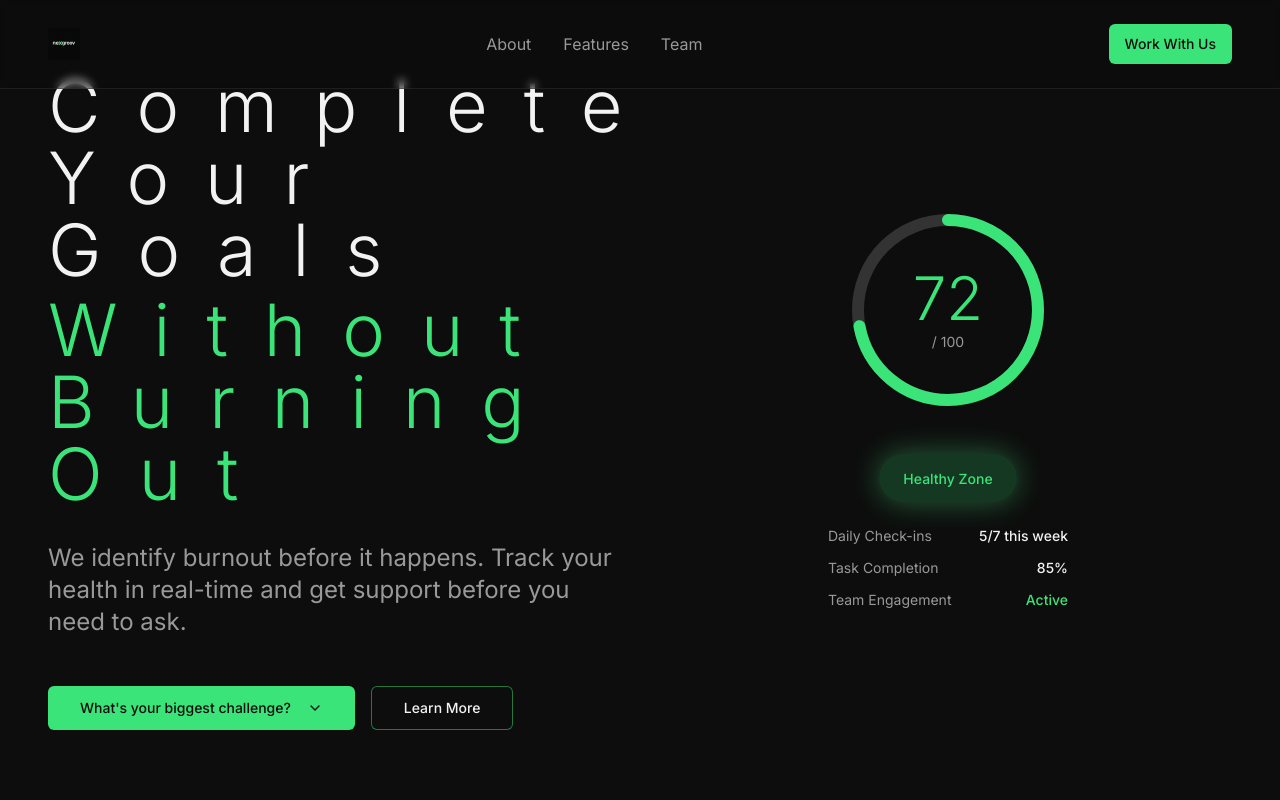
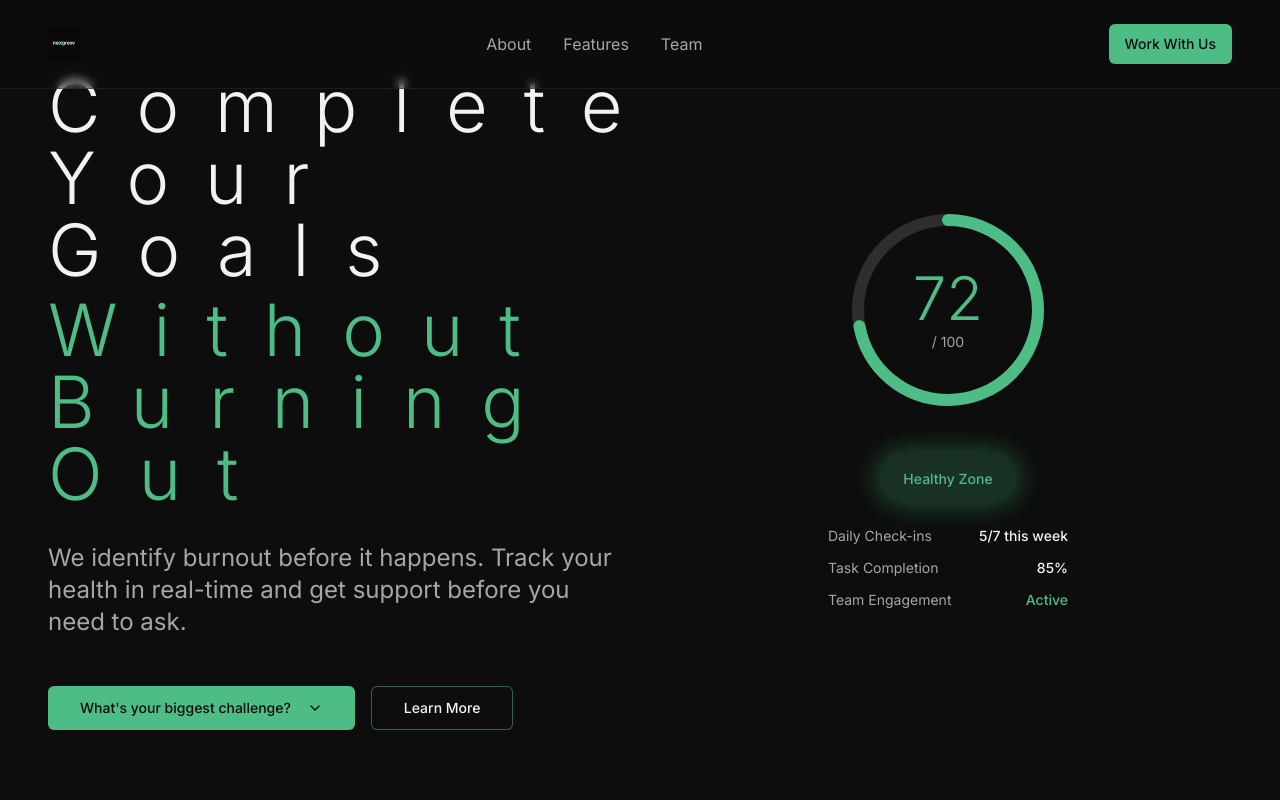
Before and after one commit to ricjard88/nexgroov-reimagined-39180, a React (Vite) app: page / in a window 1280 px wide. Shown: the top 800 px of the page. Built offline with nearby package versions, Linux system fonts and the light colour scheme; the HTML template or start-up script is replaced by a standard one.

Commit message:
Soften burnouts colors for warmth
- Update color palette to be less aggressive and more connected
- Soften primary green from 142 76% 56% to 150 45% 52%
- Adjust related foreground, accents, and desctructive/warning tones for cohesive look

```diff
--- a/src/index.css
+++ b/src/index.css
@@ -17,33 +17,33 @@ All colors MUST be HSL.
     --popover: 0 0% 8%;
     --popover-foreground: 0 0% 95%;
 
-    --primary: 142 76% 56%;
+    --primary: 150 45% 52%;
     --primary-foreground: 0 0% 5%;
 
     --secondary: 0 0% 15%;
     --secondary-foreground: 0 0% 95%;
 
     --muted: 0 0% 15%;
-    --muted-foreground: 0 0% 60%;
+    --muted-foreground: 0 0% 65%;
 
-    --accent: 142 76% 56%;
+    --accent: 150 45% 52%;
     --accent-foreground: 0 0% 5%;
 
-    --destructive: 0 62.8% 30.6%;
+    --destructive: 0 55% 45%;
     --destructive-foreground: 0 0% 95%;
 
-    --warning: 38 92% 50%;
+    --warning: 38 75% 55%;
     --warning-foreground: 0 0% 5%;
 
-    --border: 0 0% 20%;
-    --input: 0 0% 20%;
-    --ring: 142 76% 56%;
+    --border: 0 0% 18%;
+    --input: 0 0% 18%;
+    --ring: 150 45% 52%;
 
     --radius: 0.5rem;
 
     /* Gradients */
     --gradient-primary: linear-gradient(135deg, hsl(0 0% 5%), hsl(0 0% 10%));
-    --gradient-accent: linear-gradient(135deg, hsl(142 76% 36%), hsl(142 76% 56%));
+    --gradient-accent: linear-gradient(135deg, hsl(150 35% 42%), hsl(150 45% 52%));
     --gradient-subtle: linear-gradient(180deg, hsl(0 0% 5%), hsl(0 0% 8%));
 
     /* Animations */
```
